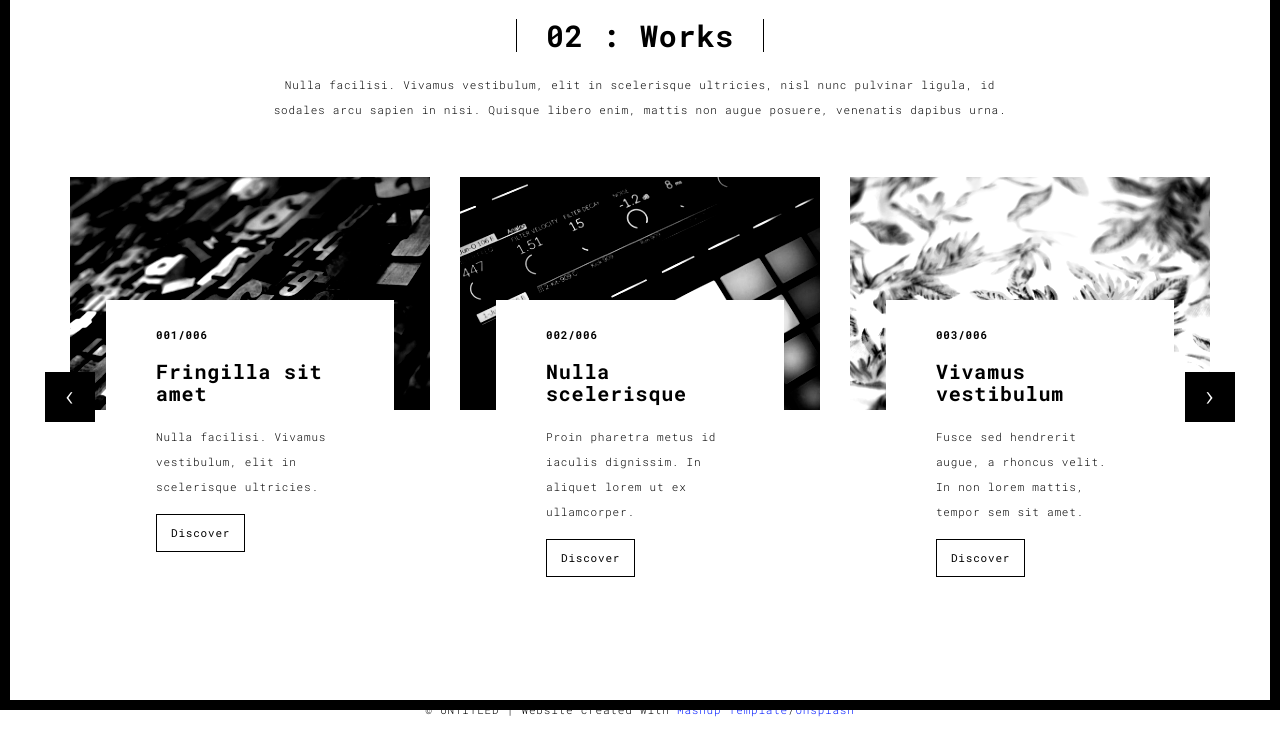
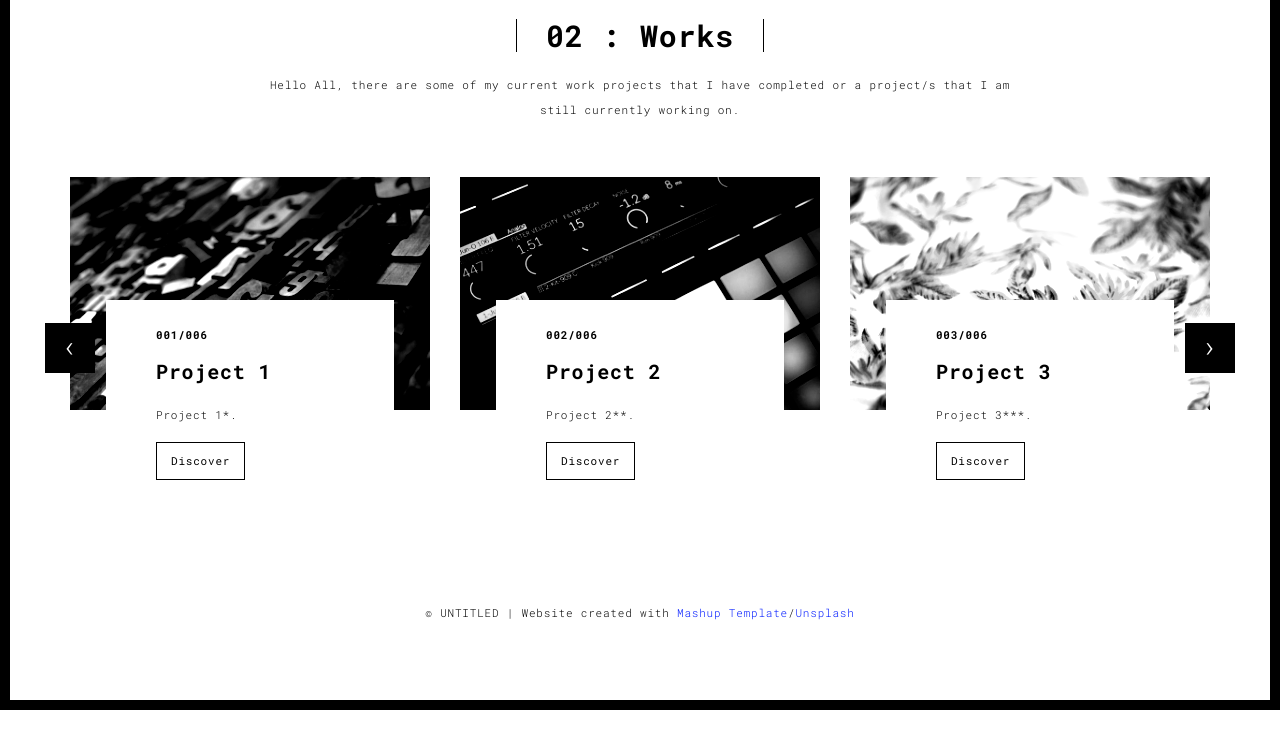
Before and after one commit to dennislee04/portfo, a Flask app: page /works.html in a window 1280 px wide. Shown: the part 90-837 px from the top of the page. After the commit the page ends 800 px from the top, so only its background shows below. Run offline with Flask 3, Linux system fonts and the light colour scheme; some libraries are stand-ins or nearby versions.

Commit message:
updated works.html

```diff
--- a/templates/works.html
+++ b/templates/works.html
@@ -56,7 +56,8 @@
       <div class="col-sm-8 col-sm-offset-2 section-container-spacer">
         <div class="text-center">
           <h1 class="h2">02 : Works</h1>
-          <p>Nulla facilisi. Vivamus vestibulum, elit in scelerisque ultricies, nisl nunc pulvinar ligula, id sodales arcu sapien in nisi. Quisque libero enim, mattis non augue posuere, venenatis dapibus urna.</p>
+          <p>Hello All, there are some of my current work projects that I have completed or
+          a project/s that I am still currently working on.</p>
         </div>
       </div>
 
@@ -74,8 +75,8 @@
                       </a>
                       <div class="card-container card-container-lg">
                         <h4>001/006</h4>
-                        <h3>Fringilla sit amet</h3>
-                        <p>Nulla facilisi. Vivamus vestibulum, elit in scelerisque ultricies.</p>
+                        <h3>Project 1</h3>
+                        <p>Project 1*.</p>
                         <a href="./work.html" title="" class="btn btn-default">Discover</a>
                       </div>
                     </div>
@@ -85,8 +86,8 @@
                       </a>
                       <div class="card-container card-container-lg">
                         <h4>002/006</h4>
-                        <h3>Nulla scelerisque</h3>
-                        <p>Proin pharetra metus id iaculis dignissim. In aliquet lorem ut ex ullamcorper.</p>
+                        <h3>Project 2</h3>
+                        <p>Project 2**.</p>
                         <a href="./work.html" title="" class="btn btn-default">Discover</a>
                       </div>
                     </div>
@@ -96,8 +97,8 @@
                       </a>
                       <div class="card-container card-container-lg">
                         <h4>003/006</h4>
-                        <h3>Vivamus vestibulum</h3>
-                        <p>Fusce sed hendrerit augue, a rhoncus velit. In non lorem mattis, tempor sem sit amet.</p>
+                        <h3>Project 3</h3>
+                        <p>Project 3***.</p>
                         <a href="./work.html" title="" class="btn btn-default">Discover</a>
                       </div>
                     </div>
@@ -114,8 +115,8 @@
                     </a>
                     <div class="card-container">
                       <h4>004/006</h4>
-                      <h3>Nulla scelerisque</h3>
-                      <p>Proin pharetra metus id iaculis dignissim. In aliquet lorem ut ex ullamcorper.</p>
+                      <h3>Project 4</h3>
+                      <p>Project 4****.</p>
                       <a href="./work.html" class="btn btn-default">Discover</a>
                     </div>
                   </div>
@@ -125,8 +126,8 @@
                       </a>
                       <div class="card-container">
                         <h4>005/006</h4>
-                        <h3>Fringilla sit amet</h3>
-                        <p>Nulla facilisi. Vivamus vestibulum, elit in scelerisque ultricies.</p>
+                        <h3>Project 5</h3>
+                        <p>Project 5*****.</p>
                         <a href="./work.html" class="btn btn-default">Discover</a>
                       </div>
                     </div>
@@ -137,8 +138,8 @@
                       </a>
                       <div class="card-container">
                         <h4>006/006</h4>
-                        <h3>Vivamus vestibulum</h3>
-                        <p>Fusce sed hendrerit augue, a rhoncus velit. In non lorem mattis, tempor sem sit amet.</p>
+                        <h3>Project 6</h3>
+                        <p>Project 6******.</p>
                         <a href="./work.html" class="btn btn-default">Discover</a>
                       </div>
                     </div>
```
